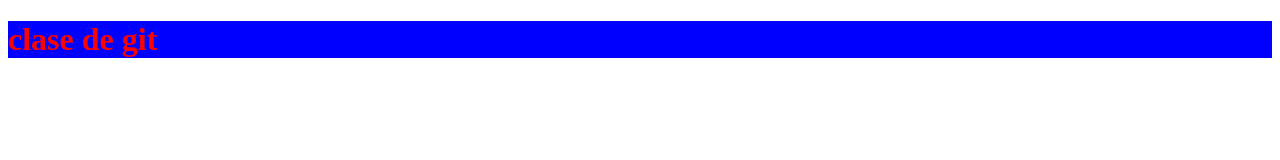
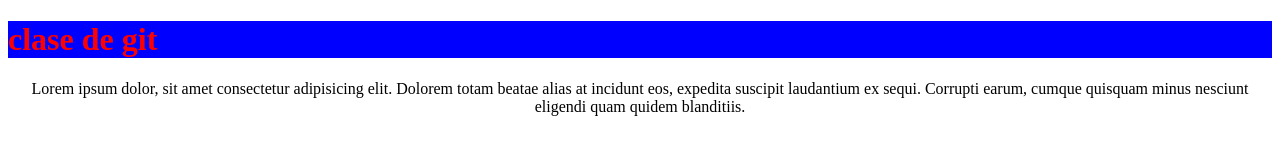
Before and after one commit to GermanG96/Coderhouse, a plain HTML site: page index.html in a window 1280 px wide. Drawn offline with Linux system fonts and the light colour scheme.

Commit message:
agrego un parrafo

```diff
--- a/estilo.css
+++ b/estilo.css
@@ -2,3 +2,7 @@ h1{
     background-color: blue;
     color: red;
 }
+
+p{
+    text-align: center;
+}
--- a/index.html
+++ b/index.html
@@ -9,5 +9,6 @@
 </head>
 <body>
     <h1>clase de git</h1>
+    <p>Lorem ipsum dolor, sit amet consectetur adipisicing elit. Dolorem totam beatae alias at incidunt eos, expedita suscipit laudantium ex sequi. Corrupti earum, cumque quisquam minus nesciunt eligendi quam quidem blanditiis.</p>
 </body>
 </html>
```
